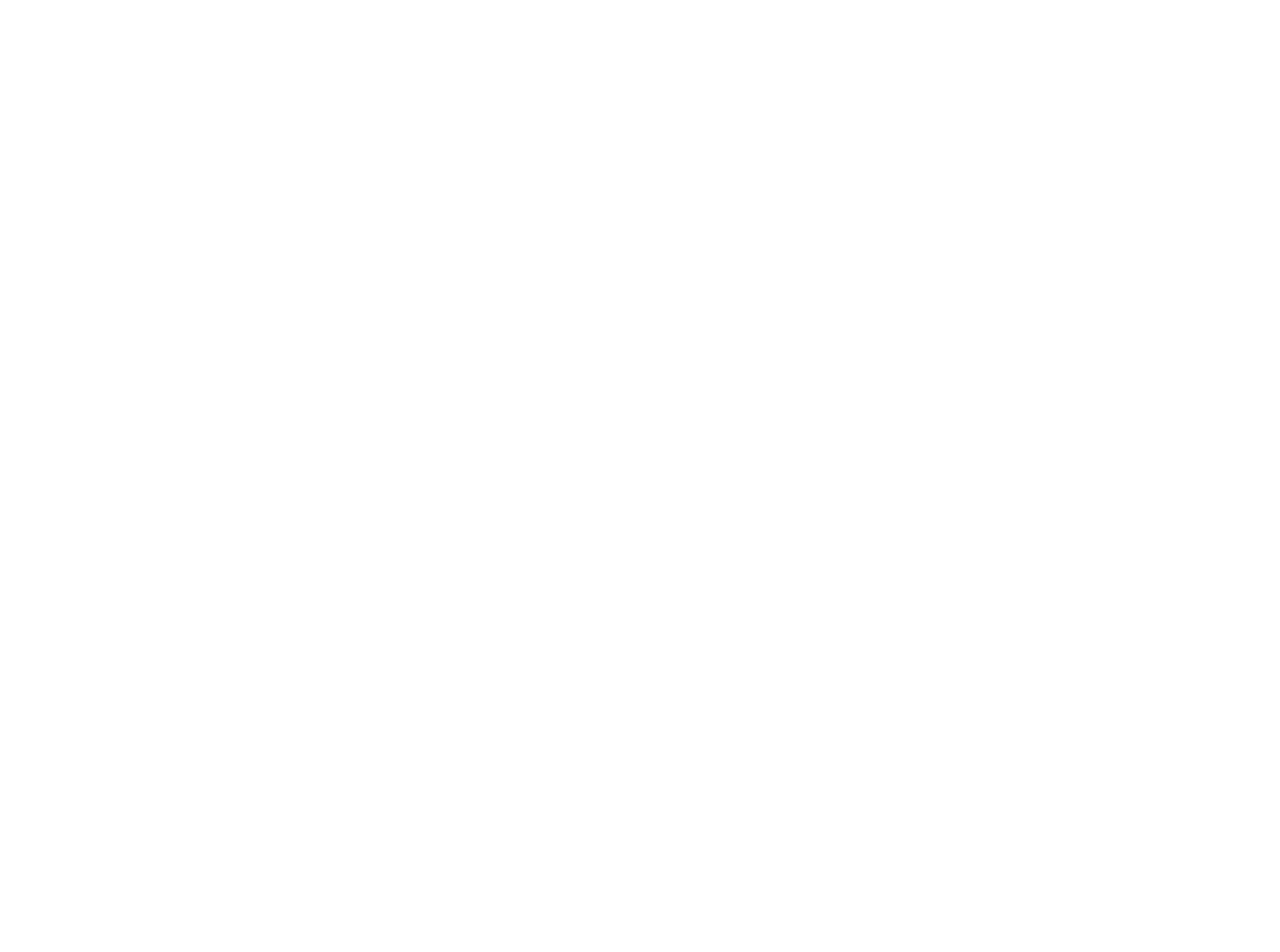
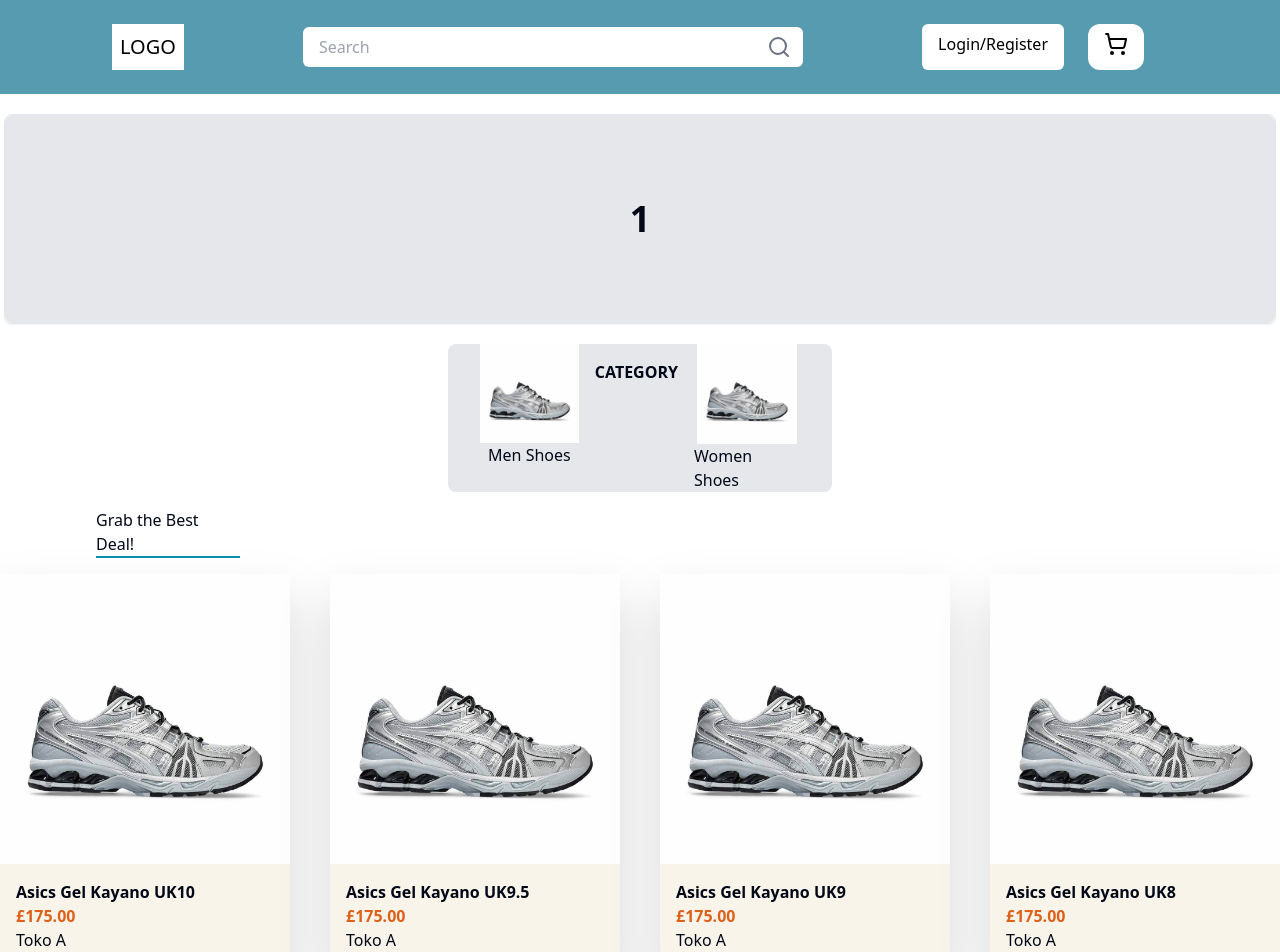
Before and after one commit to Project-ecomers-Alta/Front-End, a React (Vite) app: page / in a window 1280 px wide. Before the commit this address had no page. Shown: the top 952 px of the page. Before the commit the page ends 800 px from the top, so only its background shows below. Built offline with nearby package versions, Linux system fonts and the light colour scheme.

Commit message:
add product

```diff
--- a/src/pages/landing/index.tsx
+++ b/src/pages/landing/index.tsx
@@ -58,6 +58,48 @@
           Grab the Best Deal!
         </p>
       </div>
+      <div className="flex justify-center gap-10 mb-4">
+        <div className="w-[300px] drop-shadow-2xl">
+          <div>
+            <img src={Image} width={300} alt="" />
+          </div>
+          <div className="bg-[#F8F4EA] p-4">
+            <p className="font-semibold">Asics Gel Kayano UK10</p>
+            <p className="text-[#DD611B] font-semibold">£175.00</p>
+            <p>Toko A</p>
+          </div>
+        </div>
+        <div className="w-[300px] drop-shadow-2xl">
+          <div>
+            <img src={Image} width={300} alt="" />
+          </div>
+          <div className="bg-[#F8F4EA] p-4">
+            <p className="font-semibold">Asics Gel Kayano UK9.5</p>
+            <p className="text-[#DD611B] font-semibold">£175.00</p>
+            <p>Toko A</p>
+          </div>
+        </div>
+        <div className="w-[300px] drop-shadow-2xl">
+          <div>
+            <img src={Image} width={300} alt="" />
+          </div>
+          <div className="bg-[#F8F4EA] p-4">
+            <p className="font-semibold">Asics Gel Kayano UK9</p>
+            <p className="text-[#DD611B] font-semibold">£175.00</p>
+            <p>Toko A</p>
+          </div>
+        </div>
+        <div className="w-[300px] drop-shadow-2xl">
+          <div>
+            <img src={Image} width={300} alt="" />
+          </div>
+          <div className="bg-[#F8F4EA] p-4">
+            <p className="font-semibold">Asics Gel Kayano UK8</p>
+            <p className="text-[#DD611B] font-semibold">£175.00</p>
+            <p>Toko A</p>
+          </div>
+        </div>
+      </div>
       <Pagination className="mb-4">
         <PaginationContent>
           <PaginationItem>
--- a/src/routes/App.tsx
+++ b/src/routes/App.tsx
@@ -14,7 +14,7 @@
       <Routes>
         <Route path="/login" element={<Auth />} />
         <Route path="/register" element={<Register />} />
-        <Route path="/index" element={<Index />} />
+        <Route path="/" element={<Index />} />
         <Route path="/profile" element={<Profile />} />
         <Route path="/change-password" element={<ChangePassword />} />
         <Route path="/history-order" element={<HistoryOrder />} />
```
